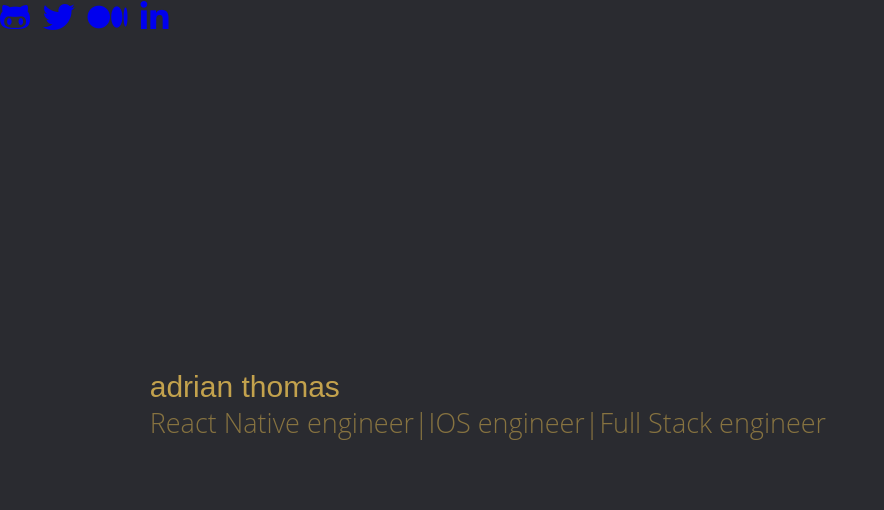
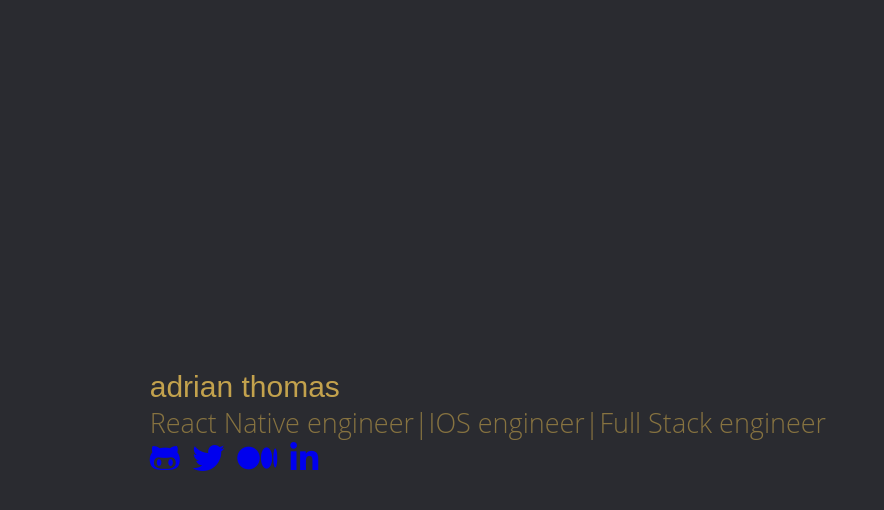
Before and after one commit to adriandeveloper/portfolio, a React app: page / in a window 1280 px wide. Shown: the top 510 px of the page, without its empty margins (0-884 px from the left). Built offline with nearby package versions, Linux system fonts and the light colour scheme.

Commit message:
improvements

```diff
--- a/src/App.jsx
+++ b/src/App.jsx
@@ -1,7 +1,6 @@
 import React from 'react';
 import './App.scss';
 import Header from './components/Header/Header.jsx';
-import Social from './components/Social/Social.jsx';
 import Main from './components/Main/Main.jsx';
 
 const App = () => (
@@ -12,9 +11,6 @@ const App = () => (
     <div>
       <Main />
     </div>
-    <div>
-      <Social />
-    </div>
   </div>
 );
 
--- a/src/App.scss
+++ b/src/App.scss
@@ -8,5 +8,5 @@
 }
 body {
   background-color: $alt-bg;
-  height: 100vh;
+  height: 100%;
 }
--- a/src/components/Main/Main.jsx
+++ b/src/components/Main/Main.jsx
@@ -1,5 +1,6 @@
 import React from 'react';
 import styles from './Main.scss';
+import Social from '../Social/Social.jsx';
 
 const Main = () => (
   <main className={styles.mainWrapper}>
@@ -15,6 +16,9 @@ const Main = () => (
         <li className={styles.mainLi}>Full Stack engineer</li>
       </ul>
     </div>
+    <div>
+      <Social />
+    </div>
   </main>
 );
 
```
Also changed, not shown: 5 other files (tests, documents, lock files or other folders).
